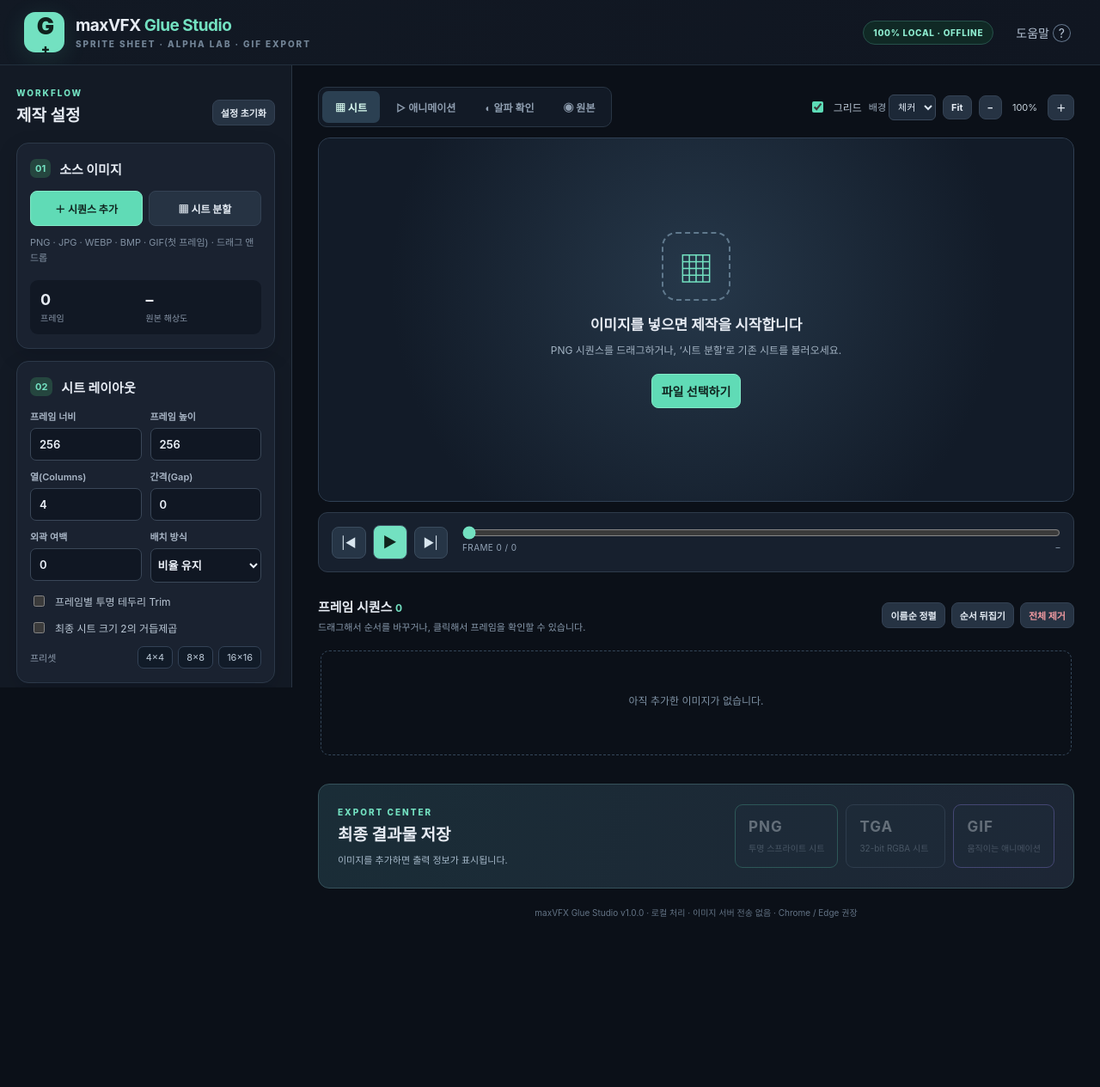
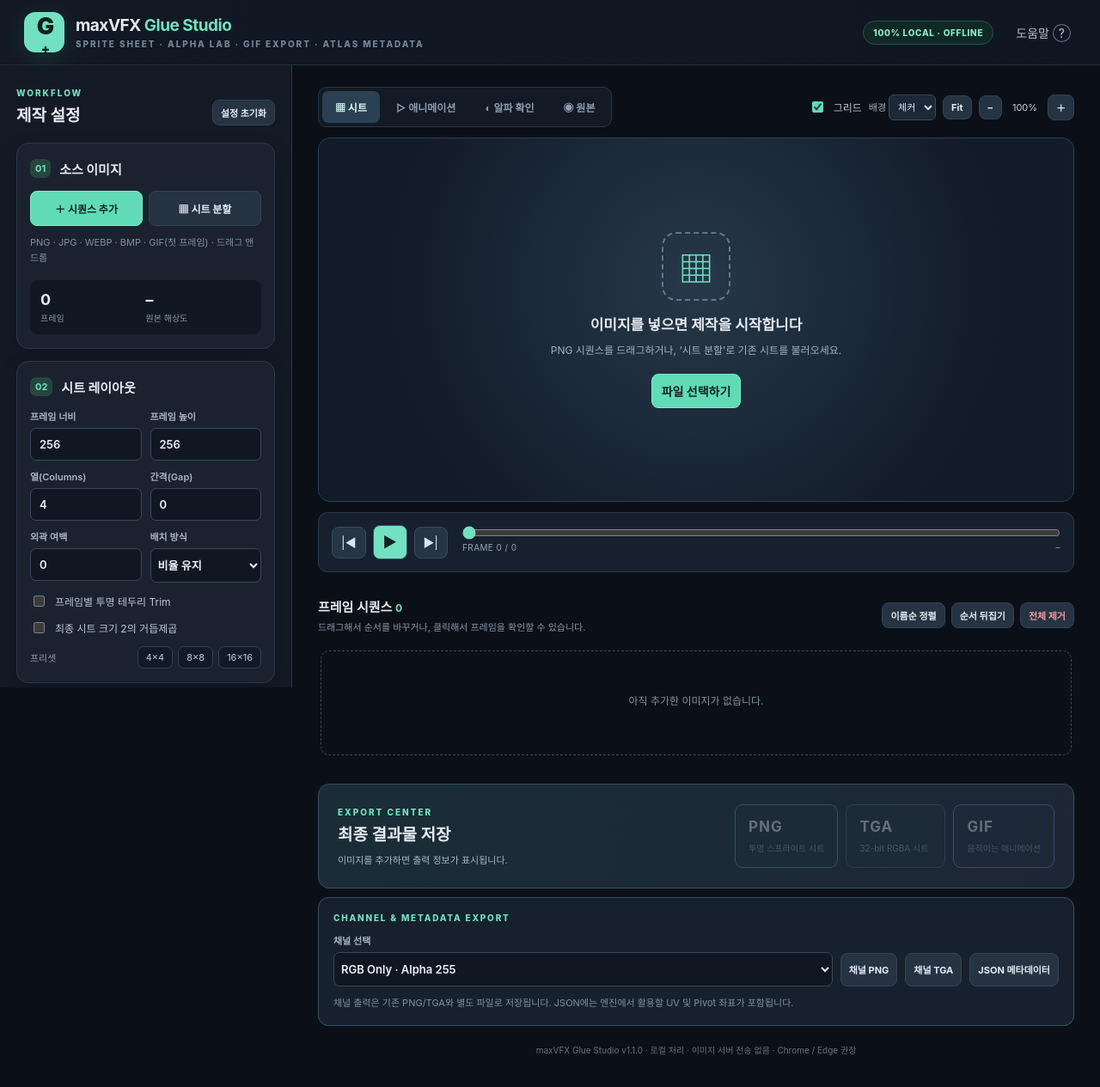
Before and after one commit to kdc916/Glue-Studio, a plain HTML site: page index.html in a window 1280 px wide. Shown: the whole page at 86% size. Before the commit the page ends 1105 px from the top, so only its background shows below. Drawn offline with Linux system fonts and the light colour scheme.

Commit message:
feat: load v1.1 atlas tools on GitHub Pages

```diff
--- a/index.html
+++ b/index.html
@@ -8,7 +8,7 @@
 </head>
 <body>
 <div class="shell">
-<header class="topbar"><div class="brand"><div class="brand-mark">G<span>+</span></div><div><h1>maxVFX <em>Glue Studio</em></h1><div class="brand-sub">SPRITE SHEET · ALPHA LAB · GIF EXPORT</div></div></div>
+<header class="topbar"><div class="brand"><div class="brand-mark">G<span>+</span></div><div><h1>maxVFX <em>Glue Studio</em></h1><div class="brand-sub">SPRITE SHEET · ALPHA LAB · GIF EXPORT · ATLAS METADATA</div></div></div>
 <div class="top-actions"><span class="label-pill" id="onlineBadge">100% LOCAL · OFFLINE</span><button id="btnHelp" class="text-btn" title="사용 안내">도움말 <span>?</span></button></div></header>
 <div class="workspace">
 <aside class="sidebar" id="sidebar">
@@ -49,12 +49,12 @@
  <div class="playbar"><div class="transport"><button id="btnPrev" title="이전 프레임">|◀</button><button id="btnPlay" class="play" title="재생/일시정지">▶</button><button id="btnNext" title="다음 프레임">▶|</button></div><div class="timeline"><input id="scrub" type="range" min="0" max="0" value="0"><div class="timeline-meta"><span id="playTime">FRAME 0 / 0</span><span id="sheetDimensions">–</span></div></div></div>
  <div class="frame-heading"><div><h3>프레임 시퀀스 <span id="frameCount">0</span></h3><p>드래그해서 순서를 바꾸거나, 클릭해서 프레임을 확인할 수 있습니다.</p></div><div class="frame-actions"><button id="btnSort" class="small-btn">이름순 정렬</button><button id="btnReverse" class="small-btn">순서 뒤집기</button><button id="btnClear" class="small-btn danger">전체 제거</button></div></div><div id="frames" class="frames"><div class="frames-placeholder">아직 추가한 이미지가 없습니다.</div></div>
  <div class="export-panel"><div><small>EXPORT CENTER</small><h2>최종 결과물 저장</h2><div class="export-summary" id="exportInfo">이미지를 추가하면 출력 정보가 표시됩니다.</div></div><div class="export-buttons"><button id="exportPng" class="export-btn png"><b>PNG</b><span>투명 스프라이트 시트</span></button><button id="exportTga" class="export-btn"><b>TGA</b><span>32-bit RGBA 시트</span></button><button id="exportGif" class="export-btn gif"><b>GIF</b><span>움직이는 애니메이션</span></button></div></div>
- <footer>maxVFX Glue Studio v1.0.0 · 로컬 처리 · 이미지 서버 전송 없음 · Chrome / Edge 권장</footer>
+ <footer>maxVFX Glue Studio v1.1.0 · 로컬 처리 · 이미지 서버 전송 없음 · Chrome / Edge 권장</footer>
  </main>
 </div></div>
 <input id="fileInput" type="file" accept="image/*,.bmp" multiple hidden><input id="sheetInput" type="file" accept="image/*,.bmp" hidden>
 <dialog id="sliceDialog"><form method="dialog"><h2>기존 시트 분할하기</h2><p>선택한 시트를 일정한 그리드로 자르고 프레임 목록에 추가합니다.</p><div class="field-grid"><label class="field">열(Columns)<input id="sliceCols" type="number" min="1" max="128" value="4"></label><label class="field">행(Rows)<input id="sliceRows" type="number" min="1" max="128" value="4"></label></div><label class="checkline"><input id="sliceAppend" type="checkbox">기존 프레임 뒤에 추가</label><div class="dialog-actions"><button value="cancel" class="secondary">취소</button><button id="btnSliceApply" value="apply" class="primary">분할 적용</button></div></form></dialog>
 <dialog id="helpDialog"><form method="dialog"><h2>maxVFX Glue Studio 사용 안내</h2><ol><li>같은 크기의 PNG 시퀀스를 여러 장 추가하거나 시트 분할을 선택합니다.</li><li>프레임 해상도·열 개수·간격을 설정합니다.</li><li>검은 배경의 화염/연기는 <b>검정 배경 제거</b>를 선택합니다.</li><li>시트/애니메이션/알파 뷰에서 결과를 확인합니다.</li><li>PNG, TGA는 <b>시트</b>로, GIF는 <b>애니메이션</b>으로 출력됩니다.</li></ol><p>모든 처리는 브라우저 내부에서 이루어집니다. GIF는 256색 및 이진 투명도만 지원하므로 반투명 연기 등의 최종 엔진 텍스처는 PNG/TGA를 권장합니다.</p><div class="dialog-actions"><button value="close" class="primary">닫기</button></div></form></dialog>
 <div id="toast" role="status" aria-live="polite"></div><div id="busy" hidden><div class="busy-box"><div class="spinner"></div><b id="busyTitle">처리 중...</b><p id="busyDetail"></p></div></div>
-<script src="gif-codec.js"></script><script src="export-codec.js"></script><script src="app.js"></script>
+<script src="gif-codec.js"></script><script src="export-codec.js"></script><script src="app.js"></script><script src="vfx-addon.js"></script>
 </body></html>
```
